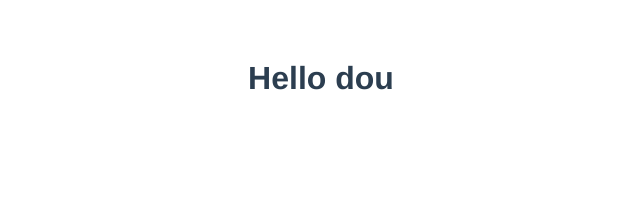
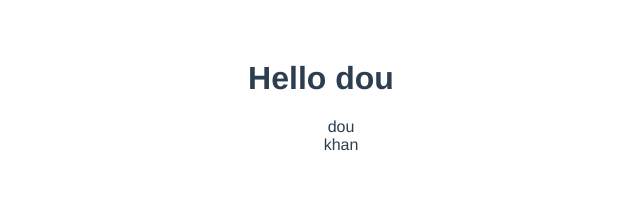
Before and after one commit to dogukyilmaz/vue-todo, a Vue app: page / in a window 1280 px wide. Shown: the top 208 px of the page, without its empty margins (319-959 px from the left). Built offline with nearby package versions, Linux system fonts and the light colour scheme.

Commit message:
basic components

```diff
--- a/src/App.vue
+++ b/src/App.vue
@@ -1,13 +1,17 @@
 <template>
   <Hello name="dou" />
+  <List />
 </template>
 
 <script>
 import Hello from "./components/Hello";
+import List from "./components/List";
+
 export default {
   name: "App",
   components: {
-    Hello
+    Hello,
+    List
   }
 };
 </script>
--- /dev/null
+++ b/src/components/List.vue
@@ -0,0 +1,28 @@
+<template>
+  <div class="list">
+    <ul>
+      <li v-for="user in users" :key="user.name">{{ user.name }}</li>
+    </ul>
+  </div>
+</template>
+
+<script>
+export default {
+  data() {
+    return {
+      users: [{ name: "dou" }, { name: "khan" }]
+    };
+  }
+};
+</script>
+
+<style scoped>
+.list {
+  flex: 1;
+  justify-content: center;
+  align-items: center;
+}
+li {
+  list-style-type: none;
+}
+</style>
```
